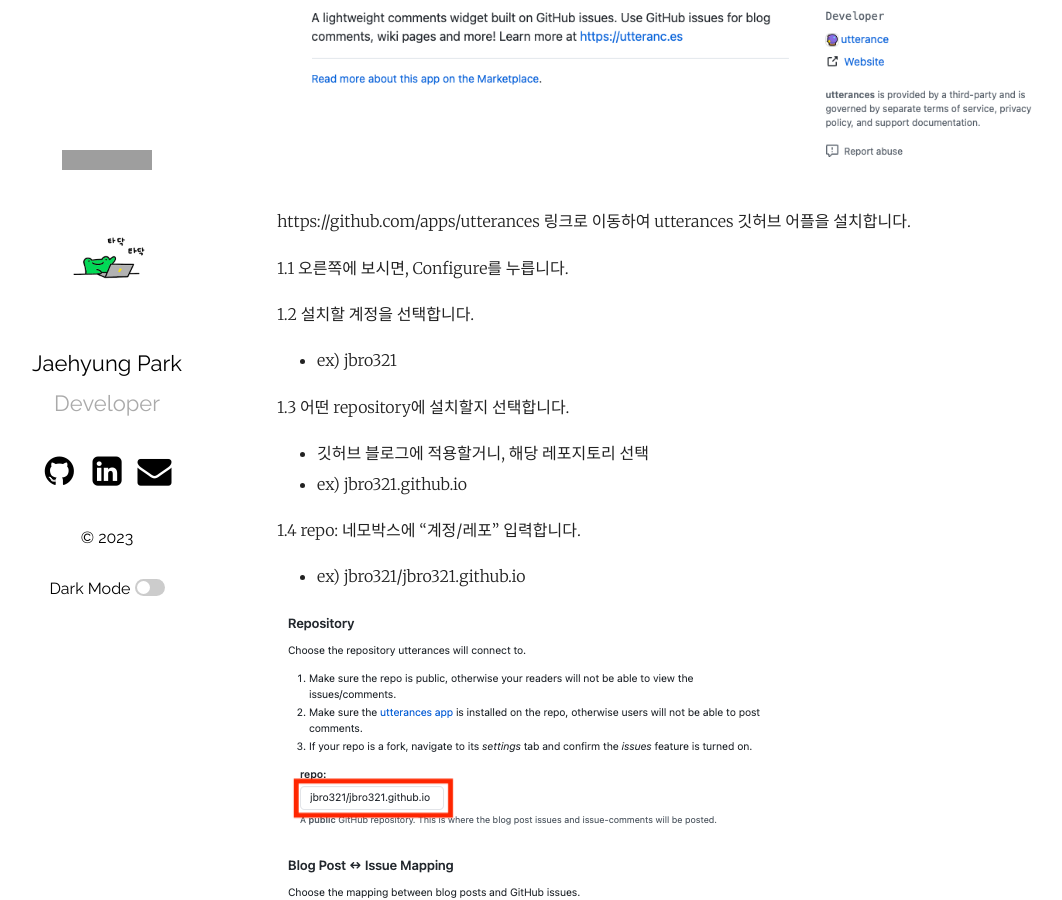
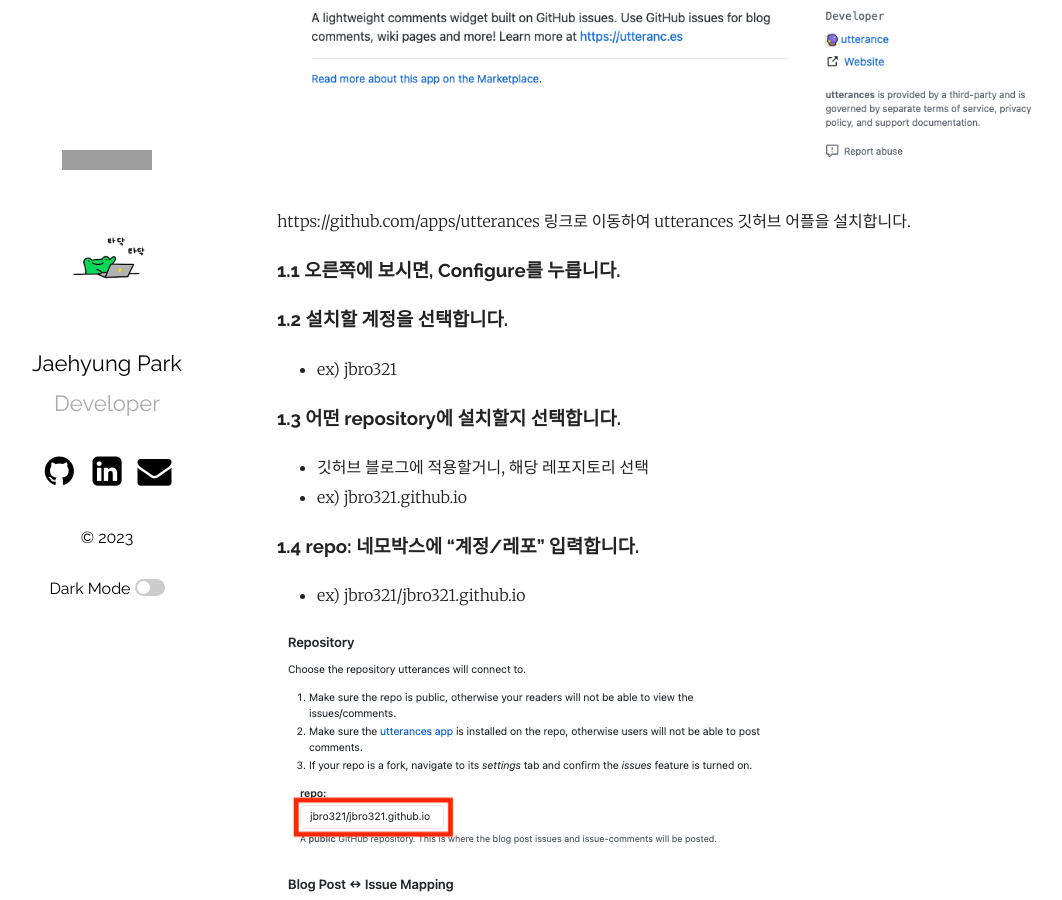
Before and after one commit to jbro321/jbro321.github.io, a Jekyll site: the page built from _posts/etc/Blog_Dev/2023-03-28-Github_Dev-Utterances.md, in a window 1280 px wide and 900 px high, scrolled down 797 px. Shown: the whole window, without its empty margins (78-1140 px from the left). Built offline with Jekyll 4.4.1, drawn with Linux system fonts in a browser that asks for light colours; comment, search, counter and statistics services are not loaded; grey boxes are pictures that could not be loaded.

Commit message:
update posts

```diff
--- a/_posts/etc/Blog_Dev/2023-03-28-Github_Dev-Utterances.md
+++ b/_posts/etc/Blog_Dev/2023-03-28-Github_Dev-Utterances.md
@@ -26,29 +26,29 @@ categories: etc Blog_Dev
 
 https://github.com/apps/utterances 링크로 이동하여 utterances 깃허브 어플을 설치합니다.
 
-1.1 오른쪽에 보시면, Configure를 누릅니다.
+### 1.1 오른쪽에 보시면, Configure를 누릅니다.
 
-1.2 설치할 계정을 선택합니다.
+### 1.2 설치할 계정을 선택합니다.
 - ex) jbro321
 
-1.3 어떤 repository에 설치할지 선택합니다.
+### 1.3 어떤 repository에 설치할지 선택합니다.
 - 깃허브 블로그에 적용할거니, 해당 레포지토리 선택
 - ex) jbro321.github.io
 
-1.4 repo: 네모박스에 "계정/레포" 입력합니다.
+### 1.4 repo: 네모박스에 "계정/레포" 입력합니다.
 - ex) jbro321/jbro321.github.io
 
 ![Utterances_page](/assets/img/230328_Blog_Dev_Utterances/Utterances_page2.png)
 
-1.5 Issue에 적용되는 타입 선택합니다.
+### 1.5 Issue에 적용되는 타입 선택합니다.
 - 댓글 이슈를 어디에 매핑시킬지 선택합니다.
 - ex) 저는 pathname 선택했습니다.
 
-1.6 Theme 타입을 선택합니다.
+### 1.6 Theme 타입을 선택합니다.
 - ex) 저는 깔끔한 "Github Light" 화이트 선택했습니다.
 - 어두운 테마이면, "Phanton Dark" 도 이쁠 것 같아요 :)
 
-1.7 Utterances 코드 copy
+### 1.7 Utterances 코드 copy
 
 ![Utterances_page](/assets/img/230328_Blog_Dev_Utterances/Utterances_page3.png)
 
@@ -58,7 +58,7 @@ https://github.com/apps/utterances 링크로 이동하여 utterances 깃허브
 
 - 적용한 Theme 마다 위치가 다를 수 있으니 참고해주세요!
 
-2.1 Utterances 코드 적용하기
+### 2.1 Utterances 코드 적용하기
 
 저는 포스트 맨 밑에 댓글 기능을 추가하였습니다.
 
```
Also changed, not shown: _posts/Internet/Edge/2023-03-28-Edge-AutoOpenAllow.md (+1 -1 lines).
